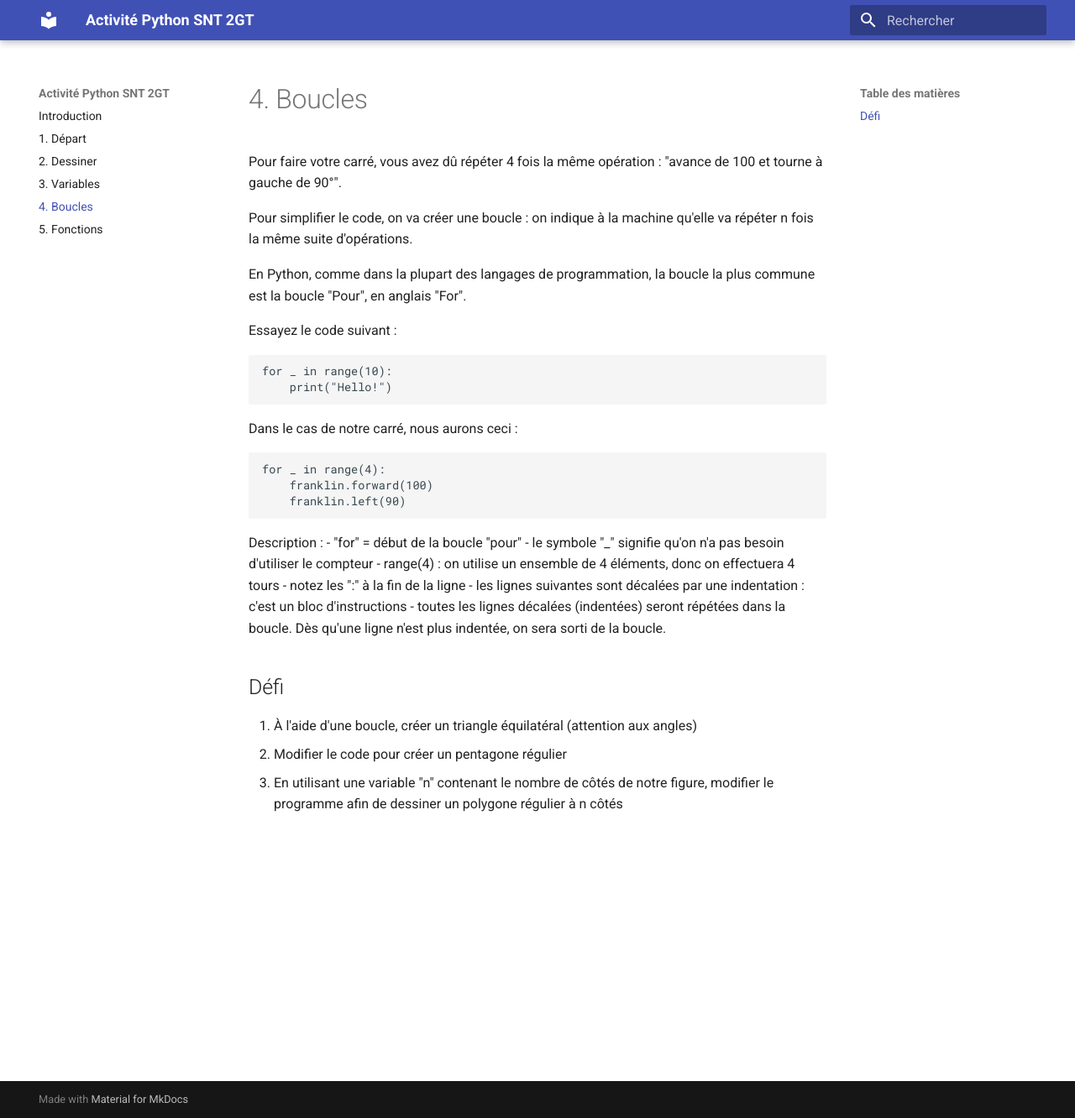
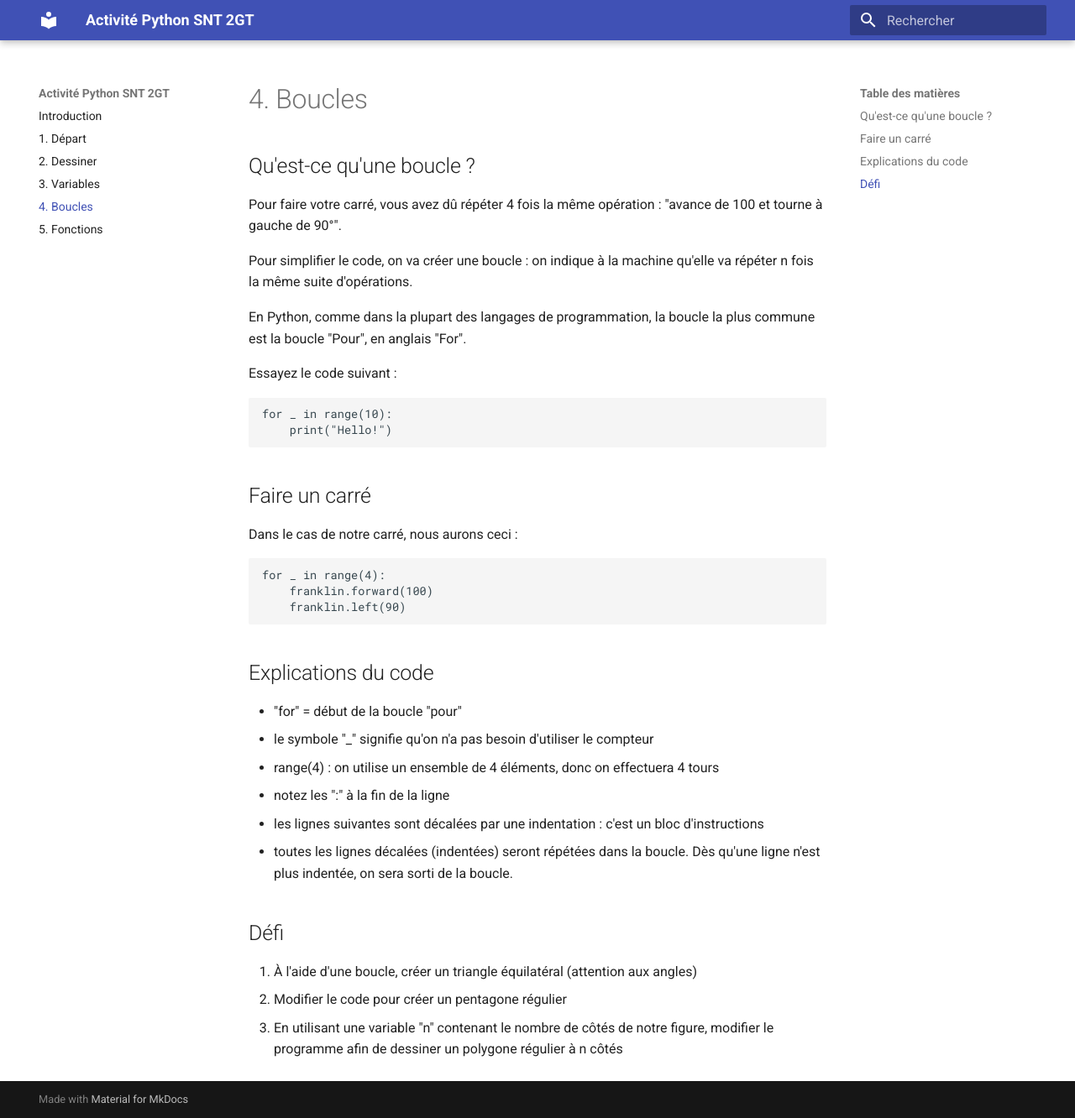
Before and after one commit to netvolutionfr/activite-python, an MkDocs documentation site: the page built from docs/boucles.md, in a window 1280 px wide and 1332 px high. Shown: the whole window at 84% size. Built offline with MkDocs 1.6.1 and Material for MkDocs 9.7.7, drawn with Linux system fonts in a browser that asks for light colours.

Commit message:
Modifs page boucles

````diff
--- a/docs/boucles.md
+++ b/docs/boucles.md
@@ -1,4 +1,6 @@
 # 4. Boucles
+
+## Qu'est-ce qu'une boucle ?
 
 Pour faire votre carré, vous avez dû répéter 4 fois la même opération : "avance de 100 et tourne à gauche de 90°".
 
@@ -11,6 +13,9 @@ Essayez le code suivant :
 for _ in range(10):
     print("Hello!")
 ```
+
+## Faire un carré
+
 Dans le cas de notre carré, nous aurons ceci :
 ```python
 for _ in range(4):
@@ -18,7 +23,8 @@ for _ in range(4):
     franklin.left(90)
 ```
 
-Description :
+## Explications du code
+
 - "for" = début de la boucle "pour"
 - le symbole "_" signifie qu'on n'a pas besoin d'utiliser le compteur
 - range(4) : on utilise un ensemble de 4 éléments, donc on effectuera 4 tours
````
